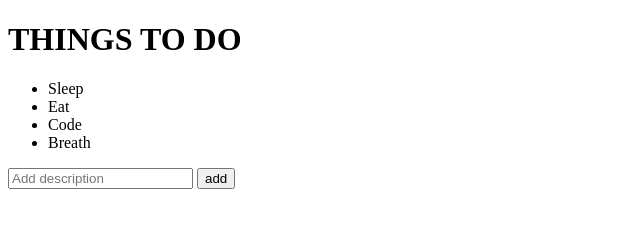
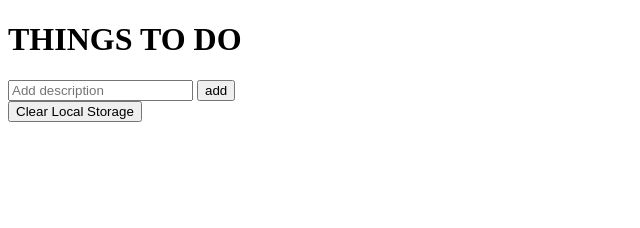
Before and after one commit to EddiesGIT/todolist, a plain HTML site: page index.html in a window 1280 px wide. Shown: the whole page, without its empty margins (0-640 px from the left). Drawn offline with nearby package versions, Linux system fonts and the light colour scheme.

Commit message:
Update index.html

```diff
--- a/index.html
+++ b/index.html
@@ -8,18 +8,14 @@
   <body>
     <div id="wrapper">
       <h1 id="header">THINGS TO DO</h1>
-      <ul>
-        <li id="one">Sleep</li>
-        <li id="two">Eat</li>
-        <li id="three">Code</li>
-        <li id="four">Breath</li>
+      <ul id="taskList">
       </ul>
 
       <form id="newItemForm">
-        <input type="text" id="itemDescription" placeholder="Add description" />
+        <input type="text" id="task" placeholder="Add description" />
         <input type="submit" id="add" value="add" />
       </form>
-
+      <button>Clear Local Storage</button>
     </div>
     <script src="https://ajax.googleapis.com/ajax/libs/jquery/2.1.3/jquery.min.js"></script>
     <script src="script.js"></script>
```
